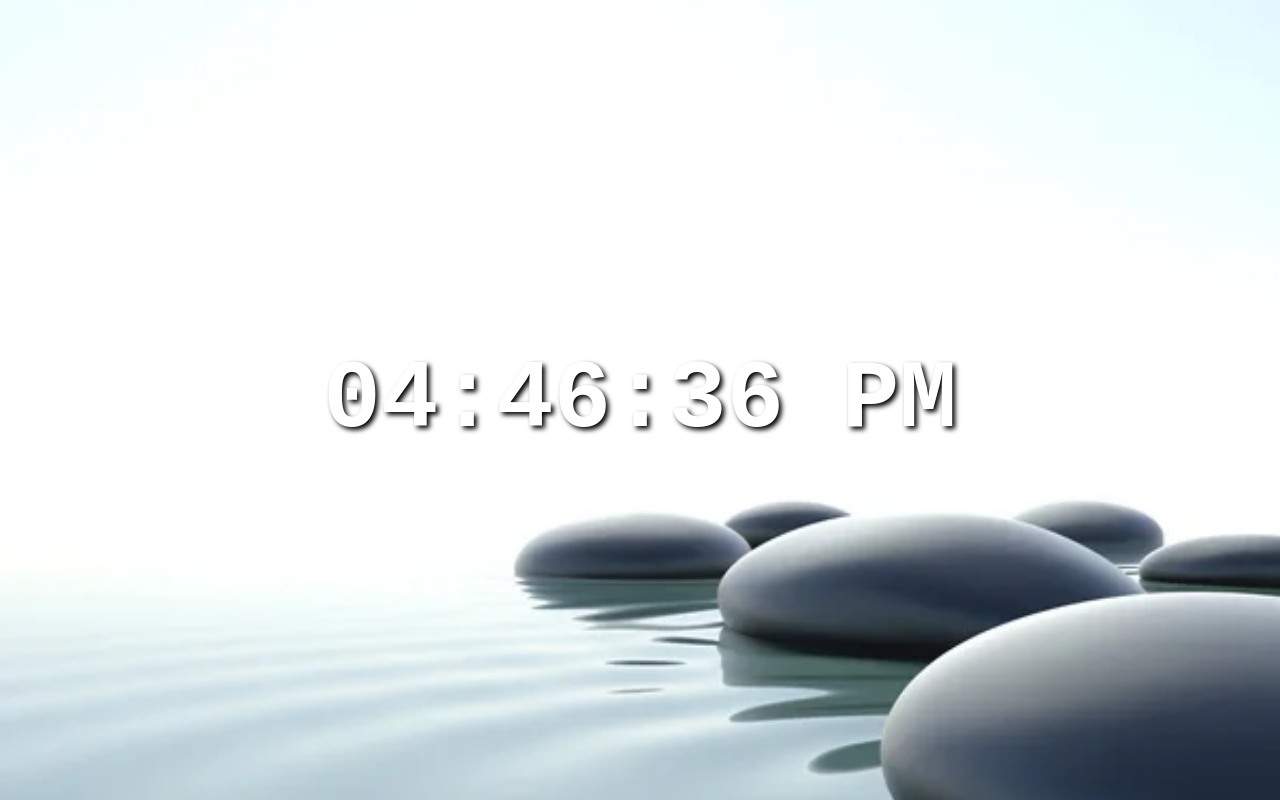
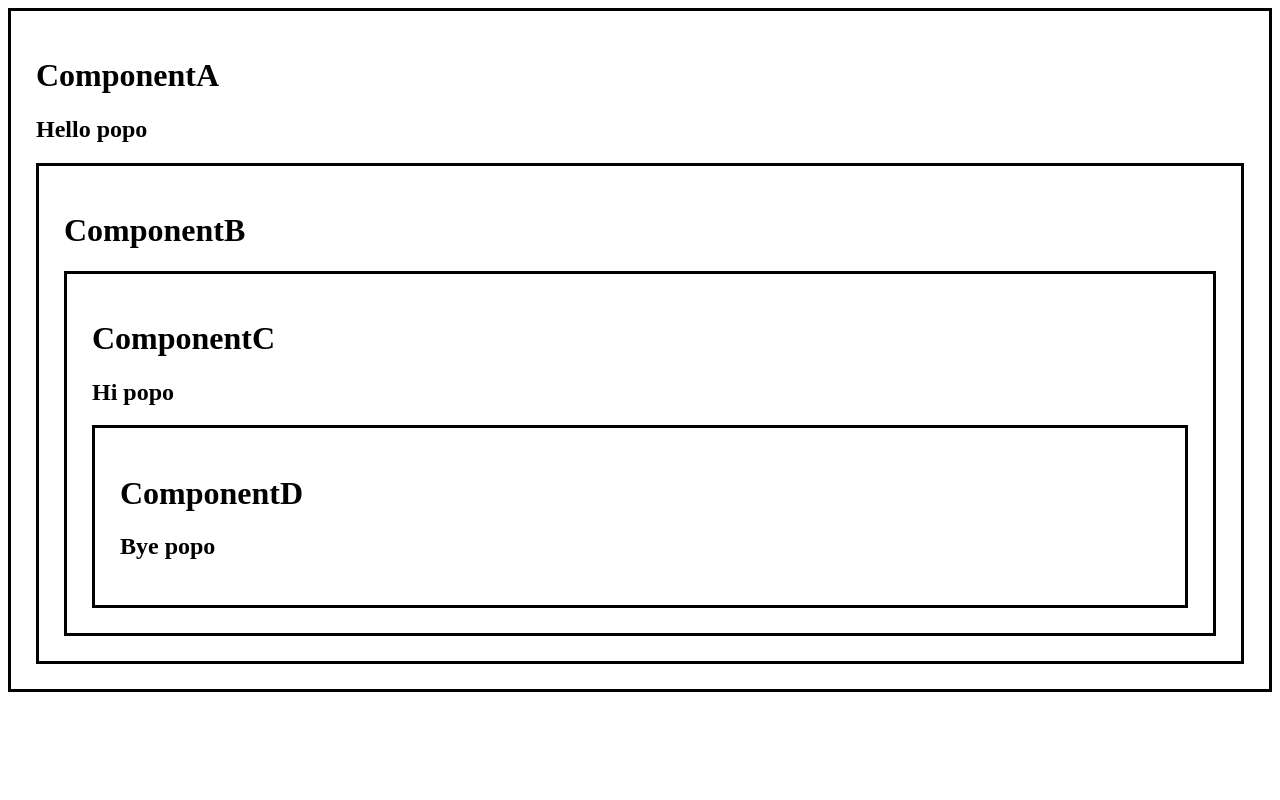
Before and after one commit to Edwinromerojr/ReactCourse, a React (Vite) app in the folder my-react-app/: page / in a window 1280 px wide. Built offline with nearby package versions, Linux system fonts and the light colour scheme.

Commit message:
useContext hook

```diff
--- a/my-react-app/src/App.jsx
+++ b/my-react-app/src/App.jsx
@@ -1,11 +1,10 @@
-import DigitalClock from "./DigitalClock";
-
+import ComponentA from "./ComponentA";
 
 function App() {
 
   return(
     <>
-      <DigitalClock/>
+      <ComponentA/>
     </>
   );
 }
--- /dev/null
+++ b/my-react-app/src/ComponentA.jsx
@@ -0,0 +1,36 @@
+// useContext() = React Hook that allows you to share values
+//                between multiple levels of components
+//                without passing props through each level
+
+// PROVIDER COMPONENT
+// 1. import {createContext} from 'react';
+// 2. export const MyContext = createContext();
+// 3. <MyContext.Provider value={value}>
+//      <Child />
+//    </MyContext.Provider>
+
+// CONSUMER COMPONENTS
+// 1. import React, { useContext } from 'react';
+//    import { useContext } from './ComponentA';
+// 2. const value = useContext(MyContext);
+
+import React, {useState, createContext} from 'react';
+import ComponentB from "./ComponentB";
+
+export const UserContext = createContext();
+
+function ComponentA() {
+
+    const [user, setUser] = useState("popo");
+
+    return(
+        <div className="box">
+            <h1>ComponentA</h1>
+            <h2>{`Hello ${user}`}</h2>
+            <UserContext.Provider value={user}>
+                <ComponentB/>
+            </UserContext.Provider>
+        </div>
+    );
+}
+export default ComponentA;
--- /dev/null
+++ b/my-react-app/src/ComponentB.jsx
@@ -0,0 +1,11 @@
+import ComponentC from "./ComponentC";
+
+function ComponentB() {
+    return(
+        <div className="box">
+            <h1>ComponentB</h1>
+            <ComponentC/>
+        </div>
+    );
+}
+export default ComponentB;
--- /dev/null
+++ b/my-react-app/src/ComponentC.jsx
@@ -0,0 +1,17 @@
+import ComponentD from "./ComponentD";
+import React, { useContext } from 'react';
+import { UserContext } from './ComponentA';
+
+function ComponentC() {
+
+    const user = useContext(UserContext);
+
+    return(
+        <div className="box">
+            <h1>ComponentC</h1>
+            <h2>{`Hi ${user}`}</h2>
+            <ComponentD/>
+        </div>
+    );
+}
+export default ComponentC;
--- /dev/null
+++ b/my-react-app/src/ComponentD.jsx
@@ -0,0 +1,15 @@
+import React, { useContext } from 'react';
+import { UserContext } from './ComponentA';
+
+function ComponentD() {
+
+    const user = useContext(UserContext);
+
+    return(
+        <div className="box">
+            <h1>ComponentD</h1>
+            <h2>{`Bye ${user}`}</h2>
+        </div>
+    );
+}
+export default ComponentD;
--- a/my-react-app/src/index.css
+++ b/my-react-app/src/index.css
@@ -248,7 +248,7 @@ li{
   margin-left: 10px;
 }
 
-body{
+/* body{
   background-image: url(assets/bg1.jpg);
   background-position: center;
   background-repeat: no-repeat;
@@ -256,12 +256,12 @@ body{
   background-attachment: fixed;
   margin: 0;
 
-  /* OPTIONAL */
+     OPTIONAL
   display: flex;
   justify-content: center;
   min-height: 100vh;
   align-items: center;
-}
+} */
 
 .clock-container{
   backdrop-filter: blur(5px);
@@ -277,3 +277,8 @@ body{
   text-align: center;
   text-shadow: 3px 3px 5px black;
 }
+
+.box{
+  border: 3px solid;
+  padding: 25px;
+}
```
